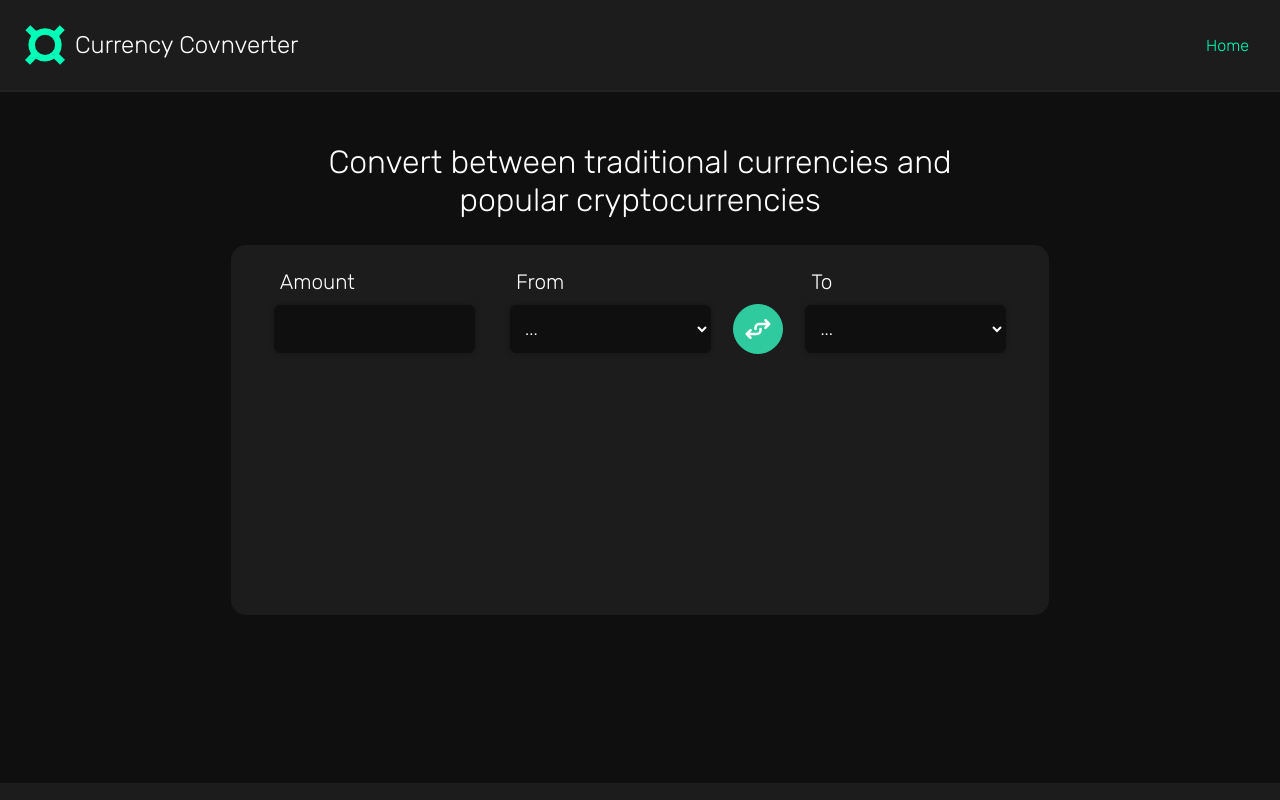
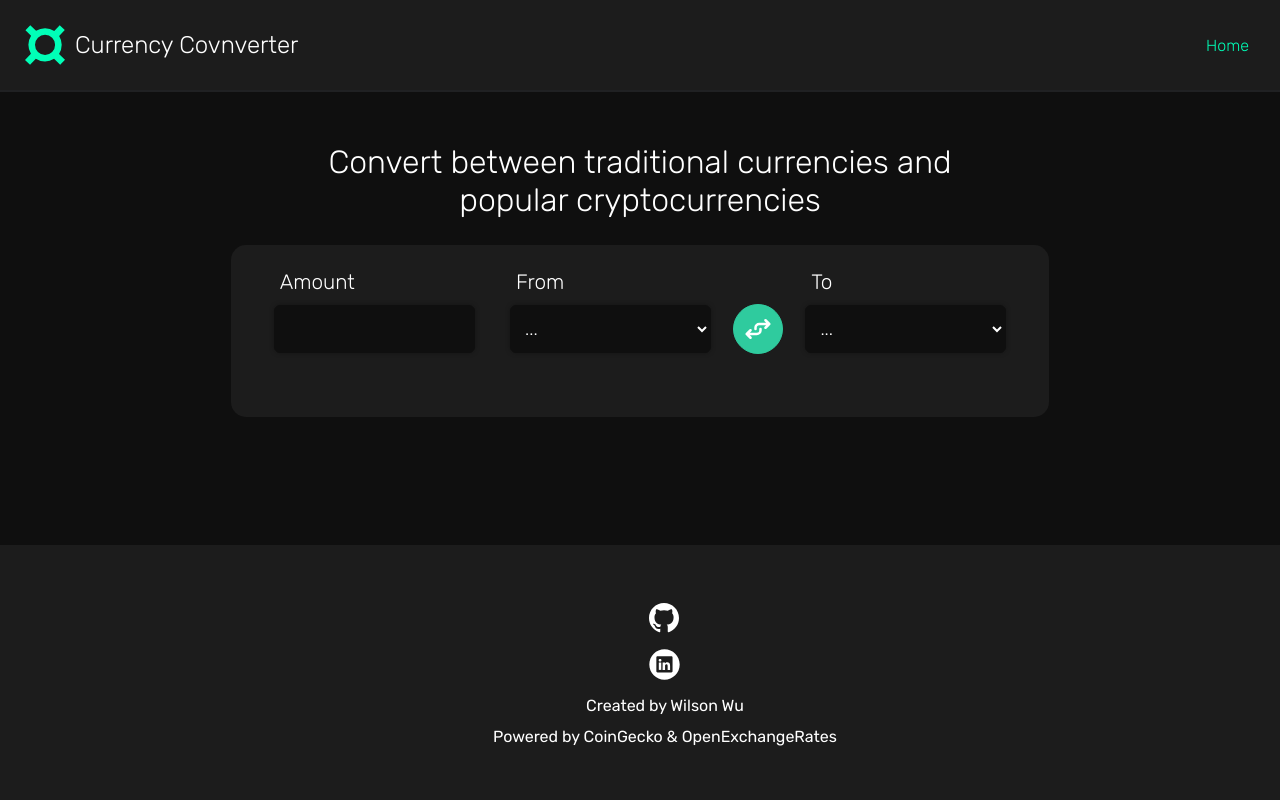
Before and after one commit to Wilson-Wu1/CurrencyConverter, a React (Create React App) app: page / in a window 1280 px wide. Shown: the top 800 px of the page. Built offline with nearby package versions, Linux system fonts and the light colour scheme; no server answers.

Commit message:
Adjust heights

```diff
--- a/src/index.css
+++ b/src/index.css
@@ -41,7 +41,8 @@
   background: #0f0f0f;
   padding-top:4%;
   width: 100%; /* Set the width of the box */
-  height: 40em; /* Set the height of the box */
+  height: 100%; /* Set the height of the box */
+  padding-bottom:10%;
 }
 
 .converter .header{
```
